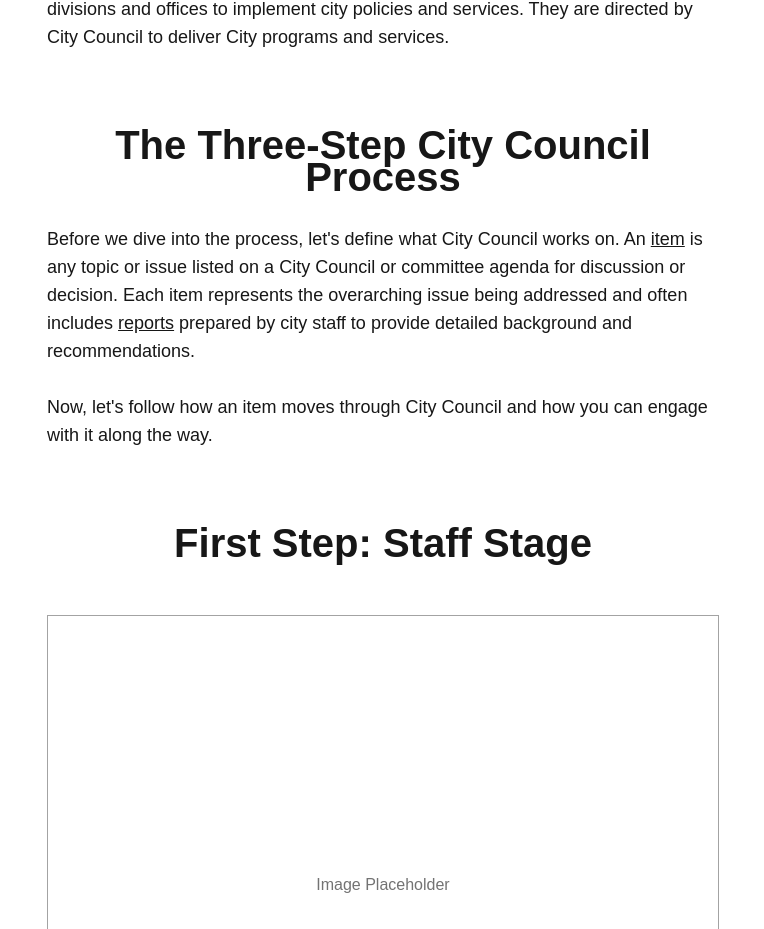
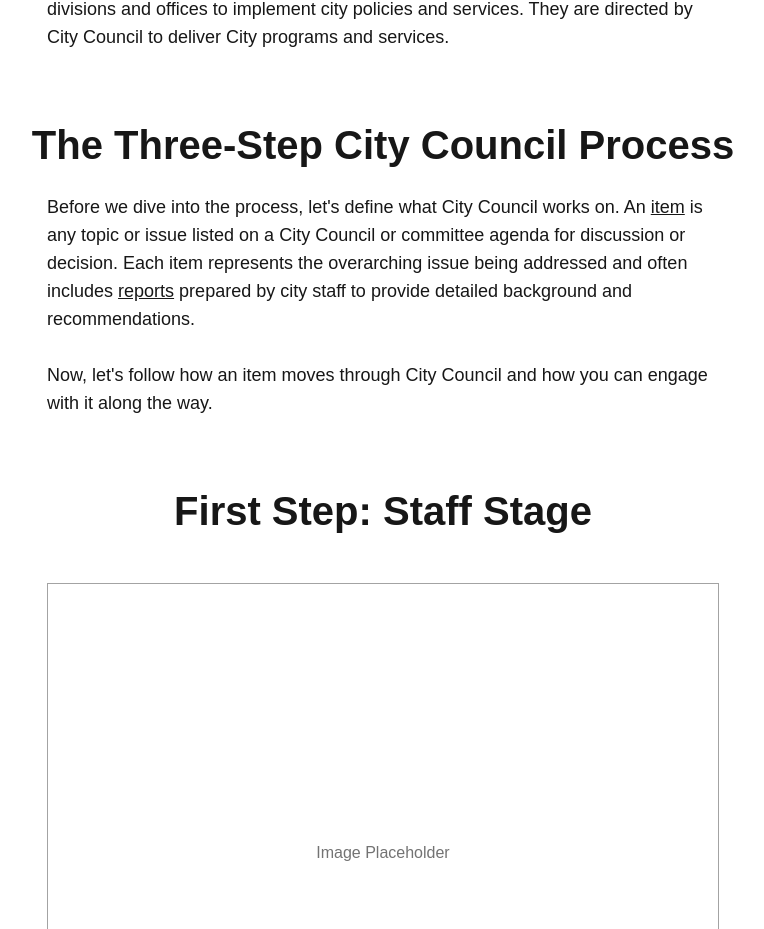
Before and after one commit to civic-dashboard/civic-dashboard-web, a Next.js app: page /how-council-works in a window 1280 px wide. Shown: the part 1199-2128 px from the top of the page, without its empty margins (257-1021 px from the left). Built offline with nearby package versions, Linux system fonts and the light colour scheme.

Commit message:
second heading title should not wrap

```diff
--- a/src/app/how-council-works/page.tsx
+++ b/src/app/how-council-works/page.tsx
@@ -125,8 +125,9 @@ export default function HowCouncilWorks() {
         </Section>
 
         {/* Three-Step City Council Process */}
-        <Section>
+        <div className="mt-[78px]">
           <SectionHeading>The Three-Step City Council Process</SectionHeading>
+
           <SectionText>
             Before we dive into the process, let&apos;s define what City Council
             works on. An{' '}
@@ -152,8 +153,7 @@ export default function HowCouncilWorks() {
             Now, let&apos;s follow how an item moves through City Council and
             how you can engage with it along the way.
           </SectionText>
-        </Section>
-
+        </div>
         {/* Staff Stage */}
         <Section>
           <SectionHeading>First Step: Staff Stage</SectionHeading>
```
